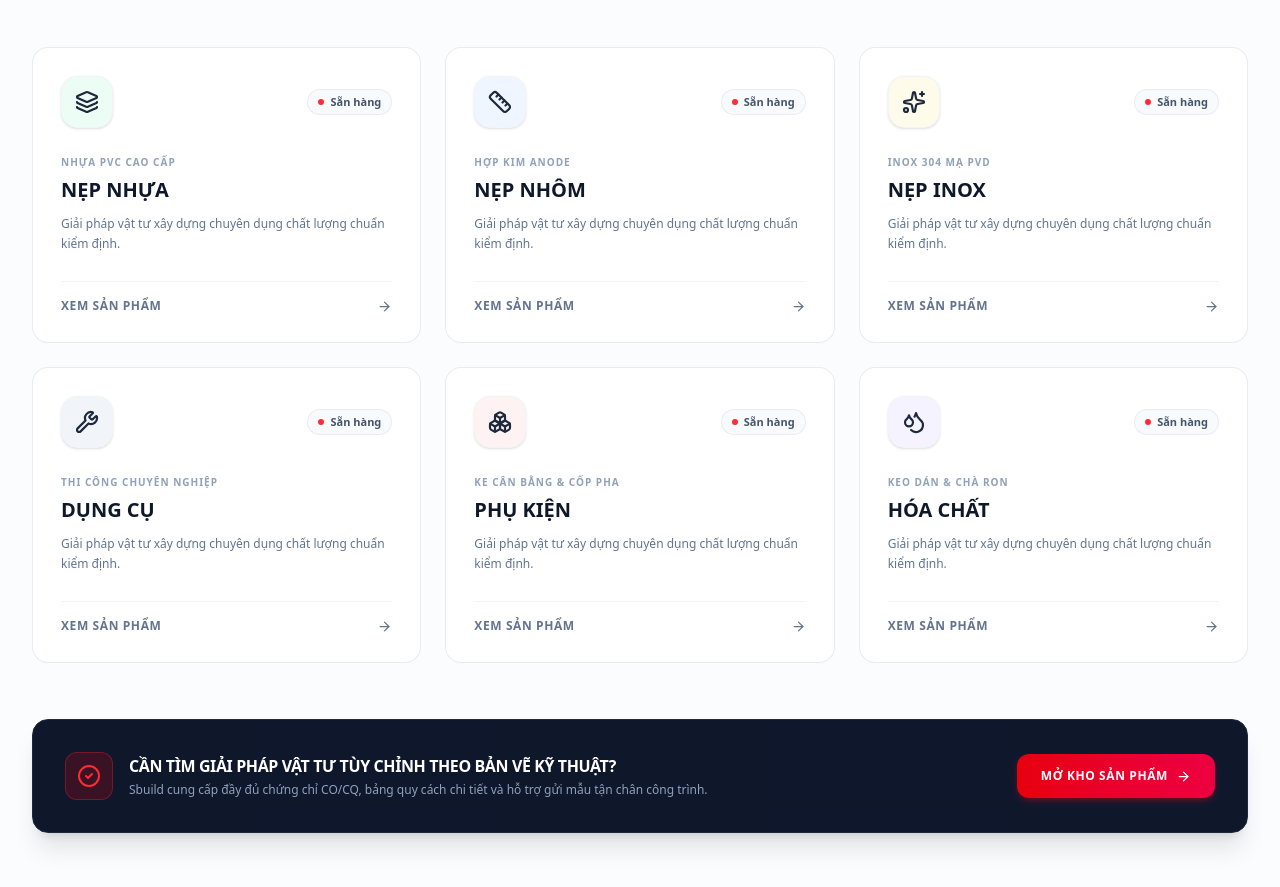
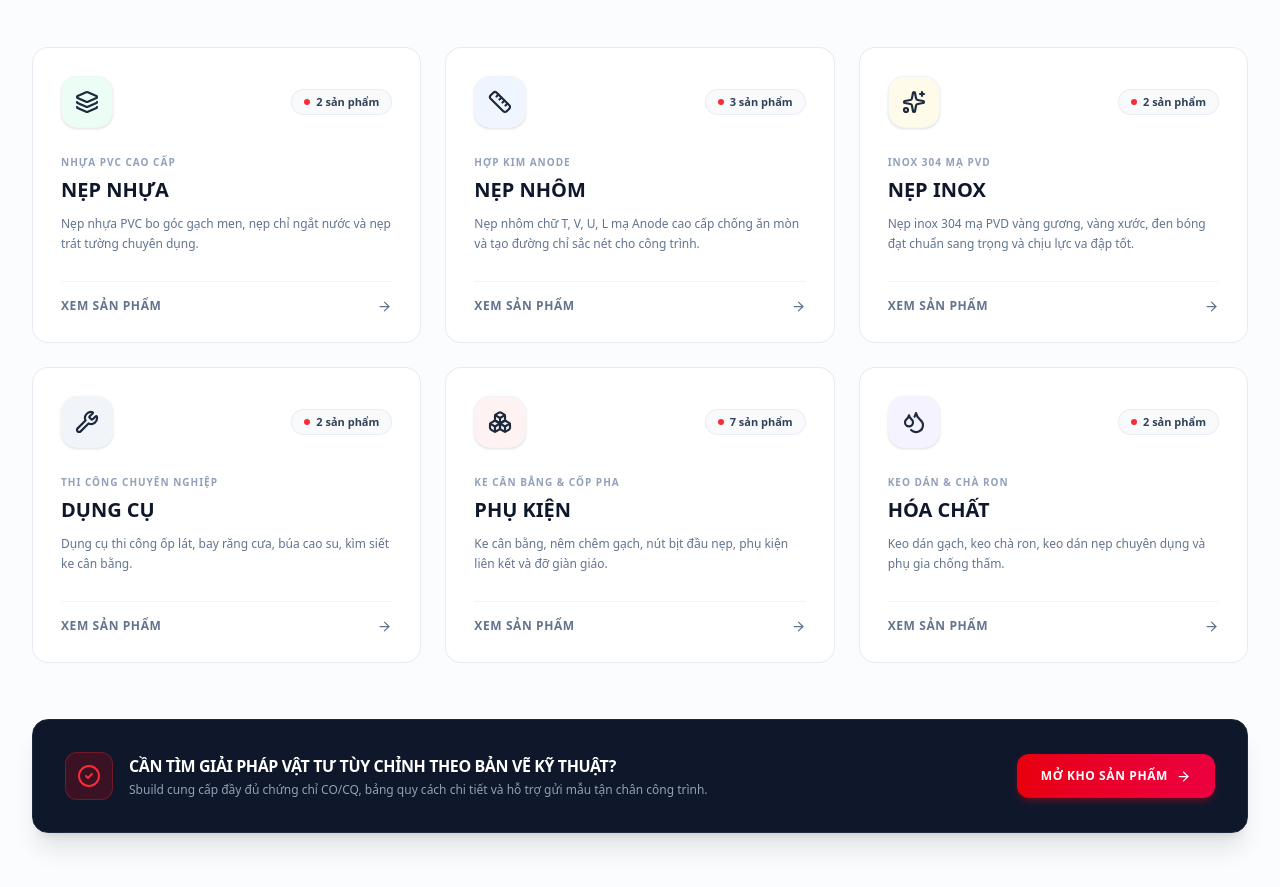
Before and after one commit to fitallesttryhard/WEB, a Next.js app: page / in a window 1280 px wide. Shown: the part 1053-1940 px from the top of the page. Built offline with nearby package versions, Linux system fonts and the light colour scheme; no server answers; the database is empty.

Commit message:
fix(categories): eliminate initial text flicker and standardize product count badges

```diff
--- a/src/components/Categories.tsx
+++ b/src/components/Categories.tsx
@@ -1,10 +1,10 @@
 "use client";
-import React, { useState, useEffect, useMemo } from 'react';
+import React, { useState, useEffect } from 'react';
 import {
   Ruler, Sparkles, Droplets, Wrench, Package,
   Layers, LayoutGrid, Paintbrush, Home, Building2,
-  Lightbulb, ShieldCheck, ArrowRight, Loader2,
-  CheckCircle2, Hammer, Boxes
+  Lightbulb, ShieldCheck, ArrowRight,
+  CheckCircle2, Boxes
 } from 'lucide-react';
 import { supabase } from '../supabaseClient';
 import {
@@ -13,12 +13,57 @@ import {
   DEFAULT_CONSTRUCTION_CATEGORIES,
   extractConstructionCategories
 } from '../constructionServices';
-import { DEFAULT_MATERIAL_CATEGORIES } from './Navbar';
 
 const SBUILD_TENANT_ID = '00000000-0000-0000-0000-000000000002';
 const STANDARD_MATERIAL_ORDER = ['Nẹp nhựa', 'Nẹp nhôm', 'Nẹp inox', 'Dụng cụ', 'Phụ kiện', 'Hóa chất'];
 
-// Hàm gán icon và màu chủ đạo phù hợp theo tên hoặc slug
+// Dữ liệu khởi tạo chuẩn xác 100% khớp với Database để HTML sinh ra từ Server/lần đầu không bị giật hay đổi text sau 0.5s
+export const INITIAL_MATERIAL_CATEGORIES = [
+  {
+    id: 'b1111111-0000-0000-0000-000000000003',
+    name: 'Nẹp nhựa',
+    slug: 'nep-nhua',
+    description: 'Nẹp nhựa PVC bo góc gạch men, nẹp chỉ ngắt nước và nẹp trát tường chuyên dụng.',
+    count: 2
+  },
+  {
+    id: 'b1111111-0000-0000-0000-000000000001',
+    name: 'Nẹp nhôm',
+    slug: 'nep-nhom',
+    description: 'Nẹp nhôm chữ T, V, U, L mạ Anode cao cấp chống ăn mòn và tạo đường chỉ sắc nét cho công trình.',
+    count: 3
+  },
+  {
+    id: 'b1111111-0000-0000-0000-000000000002',
+    name: 'Nẹp inox',
+    slug: 'nep-inox',
+    description: 'Nẹp inox 304 mạ PVD vàng gương, vàng xước, đen bóng đạt chuẩn sang trọng và chịu lực va đập tốt.',
+    count: 2
+  },
+  {
+    id: 'b1111111-0000-0000-0000-000000000004',
+    name: 'Dụng cụ',
+    slug: 'dung-cu',
+    description: 'Dụng cụ thi công ốp lát, bay răng cưa, búa cao su, kìm siết ke cân bằng.',
+    count: 2
+  },
+  {
+    id: 'b1111111-0000-0000-0000-000000000005',
+    name: 'Phụ kiện',
+    slug: 'phu-kien',
+    description: 'Ke cân bằng, nêm chêm gạch, nút bịt đầu nẹp, phụ kiện liên kết và đỡ giàn giáo.',
+    count: 7
+  },
+  {
+    id: 'b1111111-0000-0000-0000-000000000006',
+    name: 'Hóa chất',
+    slug: 'hoa-chat',
+    description: 'Keo dán gạch, keo chà ron, keo dán nẹp chuyên dụng và phụ gia chống thấm.',
+    count: 2
+  }
+];
+
+// Hàm gán icon và màu sắc phù hợp theo nhận diện ngành xây dựng
 function getCategoryVisuals(name: string, slug?: string, isConstruction = false) {
   const key = (slug || name || '').toLowerCase();
 
@@ -153,11 +198,27 @@ function getCategoryVisuals(name: string, slug?: string, isConstruction = false)
 
 export default function Categories() {
   const [activeTab, setActiveTab] = useState<'material' | 'construction'>('material');
-  const [dbCategories, setDbCategories] = useState<any[]>(DEFAULT_MATERIAL_CATEGORIES);
+
+  // Khởi tạo state bằng đúng nội dung chuẩn từ DB để triệt tiêu hiện tượng giật/đổi text sau 0.5s
+  const [dbCategories, setDbCategories] = useState<any[]>(INITIAL_MATERIAL_CATEGORIES);
   const [constructionCategories, setConstructionCategories] = useState<ConstructionCategory[]>(DEFAULT_CONSTRUCTION_CATEGORIES);
-  const [productCounts, setProductCounts] = useState<{ [key: string]: number }>({});
-  const [constructionCounts, setConstructionCounts] = useState<{ [key: string]: number }>({});
-  const [loading, setLoading] = useState(false);
+  const [productCounts, setProductCounts] = useState<{ [key: string]: number }>({
+    'b1111111-0000-0000-0000-000000000003': 2,
+    'b1111111-0000-0000-0000-000000000001': 3,
+    'b1111111-0000-0000-0000-000000000002': 2,
+    'b1111111-0000-0000-0000-000000000004': 2,
+    'b1111111-0000-0000-0000-000000000005': 7,
+    'b1111111-0000-0000-0000-000000000006': 2,
+  });
+  const [constructionCounts, setConstructionCounts] = useState<{ [key: string]: number }>({
+    'Ốp lát gạch': 8,
+    'Trát tường': 2,
+    'Thạch cao': 1,
+    'Hoàn thiện nội thất': 9,
+    'Hoàn thiện ngoại thất': 3,
+    'Thi công đèn LED': 0,
+    'Chống thấm': 2,
+  });
 
   useEffect(() => {
     async function loadDynamicTaxonomy() {
@@ -224,8 +285,6 @@ export default function Categories() {
         }
       } catch (err) {
         console.warn('Lỗi khi nạp dữ liệu danh mục từ Supabase:', err);
-      } finally {
-        setLoading(false);
       }
     }
 
@@ -286,7 +345,7 @@ export default function Categories() {
             {dbCategories.map((cat, index) => {
               const visuals = getCategoryVisuals(cat.name, cat.slug, false);
               const Icon = visuals.icon;
-              const count = productCounts[cat.id] || 0;
+              const count = productCounts[cat.id] ?? cat.count ?? 0;
 
               return (
                 <a
@@ -303,9 +362,9 @@ export default function Categories() {
                       <div className={`w-13 h-13 rounded-2xl ${visuals.bg} text-slate-800 flex items-center justify-center group-hover:bg-gradient-to-tr ${visuals.color} group-hover:text-white transition-all duration-300 shadow-sm border border-slate-100`}>
                         <Icon size={24} strokeWidth={2.2} />
                       </div>
-                      <div className="flex items-center gap-1.5 bg-slate-50 border border-slate-200/70 px-2.5 py-1 rounded-full text-[11px] font-bold text-slate-600 group-hover:border-red-200 group-hover:text-red-600 transition-colors">
+                      <div className="flex items-center gap-1.5 bg-slate-50 border border-slate-200/70 px-3 py-1 rounded-full text-[11px] font-bold text-slate-700 group-hover:border-red-200 group-hover:text-red-600 transition-colors">
                         <span className="w-1.5 h-1.5 rounded-full bg-red-500"></span>
-                        <span>{count > 0 ? `${count} sản phẩm` : 'Sẵn hàng'}</span>
+                        <span>{count} sản phẩm</span>
                       </div>
                     </div>
 
@@ -342,7 +401,7 @@ export default function Categories() {
             {constructionCategories.map((cc, index) => {
               const visuals = getCategoryVisuals(cc.name, cc.slug, true);
               const Icon = visuals.icon;
-              const count = constructionCounts[cc.name] || 0;
+              const count = constructionCounts[cc.name] ?? 0;
 
               return (
                 <a
@@ -359,7 +418,7 @@ export default function Categories() {
                         <Icon size={22} strokeWidth={2.2} />
                       </div>
                       <span className="text-[10px] font-bold px-2.5 py-1 rounded-full bg-purple-50 text-purple-700 border border-purple-200/60">
-                        {count > 0 ? `${count} vật tư` : 'Đang áp dụng'}
+                        {count > 0 ? `${count} sản phẩm` : 'Đang cập nhật'}
                       </span>
                     </div>
 
```
